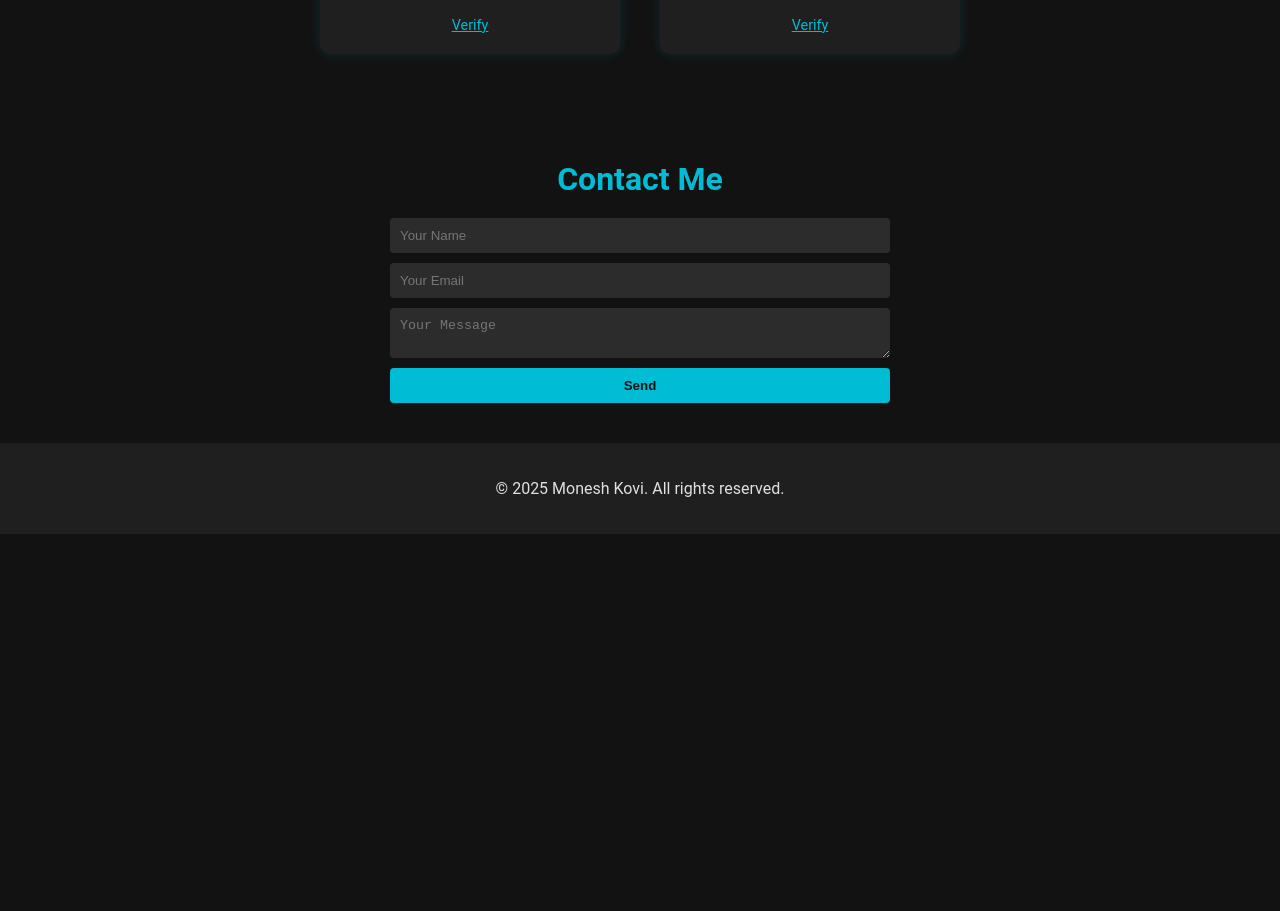
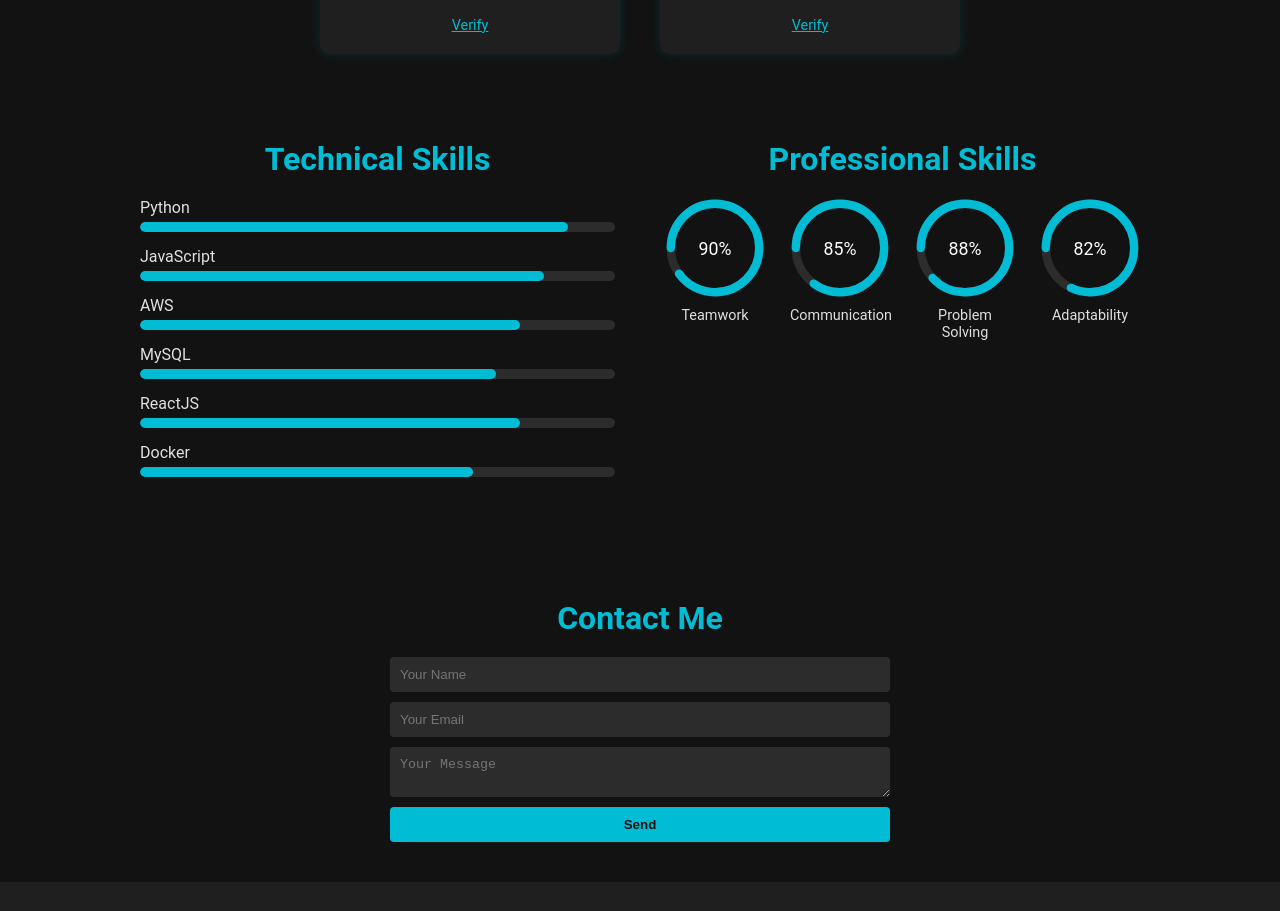
Before and after one commit to moneshkovi/portfolio, a React (Create React App) app in the folder webapp/: page / in a window 1280 px wide. Shown: the part 2314-3225 px from the top of the page. Before the commit the page ends 2848 px from the top, so only its background shows below. Built offline with nearby package versions, Linux system fonts and the light colour scheme.

Commit message:
Added skills demo graphics

```diff
--- a/webapp/src/App.css
+++ b/webapp/src/App.css
@@ -297,3 +297,83 @@ body {
     margin-top: 5px;
     display: inline-block;
   }
+
+  .skills-container {
+    display: flex;
+    flex-wrap: wrap;
+    gap: 50px;
+    justify-content: center;
+    margin-top: 60px;
+  }
+
+  .tech-skills, .soft-skills {
+    flex: 1;
+    min-width: 280px;
+  }
+
+  .skill-bar {
+    margin-bottom: 15px;
+  }
+
+  .skill-bar span {
+    display: block;
+    margin-bottom: 5px;
+  }
+
+  .progress-bar {
+    background: #2c2c2c;
+    border-radius: 20px;
+    overflow: hidden;
+    height: 10px;
+  }
+
+  .progress-bar .fill {
+    background: #00bcd4;
+    height: 100%;
+    border-radius: 20px;
+    transition: width 0.5s ease-in-out;
+  }
+
+  .soft-skills-grid {
+    display: flex;
+    flex-wrap: wrap;
+    gap: 25px;
+    justify-content: center;
+  }
+
+  .circle-skill {
+    text-align: center;
+    width: 100px;
+  }
+
+  .circular-chart {
+    max-width: 100%;
+    fill: none;
+    stroke-width: 3;
+    stroke-linecap: round;
+    transform: rotate(-90deg);
+  }
+
+  .circle-bg {
+    stroke: #2c2c2c;
+  }
+
+  .circle {
+    stroke: #00bcd4;
+    transition: stroke-dasharray 1s;
+  }
+
+  .percentage {
+    fill: #fff;
+    font-size: 0.4em;
+    text-anchor: middle;
+    transform: rotate(90deg);
+    transform-origin: center;
+  }
+
+  .skill-name {
+    display: block;
+    margin-top: 5px;
+    font-size: 0.9em;
+    color: #e0e0e0;
+  }
--- a/webapp/src/Certifications.js
+++ b/webapp/src/Certifications.js
@@ -1,5 +1,21 @@
 // Certifications.js
 import React from 'react';
+
+const techSkills = [
+  { name: "Python", level: 90 },
+  { name: "JavaScript", level: 85 },
+  { name: "AWS", level: 80 },
+  { name: "MySQL", level: 75 },
+  { name: "ReactJS", level: 80 },
+  { name: "Docker", level: 70 }
+];
+
+const softSkills = [
+  { name: "Teamwork", percent: 90 },
+  { name: "Communication", percent: 85 },
+  { name: "Problem Solving", percent: 88 },
+  { name: "Adaptability", percent: 82 }
+];
 
 const Certifications = () => {
   // Certification data with local image paths and Credly URLs
@@ -54,6 +70,46 @@ const Certifications = () => {
           </div>
         ))}
       </div>
+
+      {/* Skills Section */}
+      <div className="skills-container">
+        <div className="tech-skills">
+          <h2>Technical Skills</h2>
+          {techSkills.map(skill => (
+            <div key={skill.name} className="skill-bar">
+              <span>{skill.name}</span>
+              <div className="progress-bar">
+                <div className="fill" style={{ width: `${skill.level}%` }}></div>
+              </div>
+            </div>
+          ))}
+        </div>
+
+        <div className="soft-skills">
+          <h2>Professional Skills</h2>
+          <div className="soft-skills-grid">
+            {softSkills.map(skill => (
+              <div key={skill.name} className="circle-skill">
+                <svg viewBox="0 0 36 36" className="circular-chart">
+                  <path className="circle-bg"
+                    d="M18 2.0845
+                      a 15.9155 15.9155 0 0 1 0 31.831
+                      a 15.9155 15.9155 0 0 1 0 -31.831"
+                  />
+                  <path className="circle"
+                    strokeDasharray={`${skill.percent}, 100`}
+                    d="M18 2.0845
+                      a 15.9155 15.9155 0 0 1 0 31.831
+                      a 15.9155 15.9155 0 0 1 0 -31.831"
+                  />
+                  <text x="18" y="20.35" className="percentage">{skill.percent}%</text>
+                </svg>
+                <span className="skill-name">{skill.name}</span>
+              </div>
+            ))}
+          </div>
+        </div>
+      </div>
     </section>
   );
 };
```
